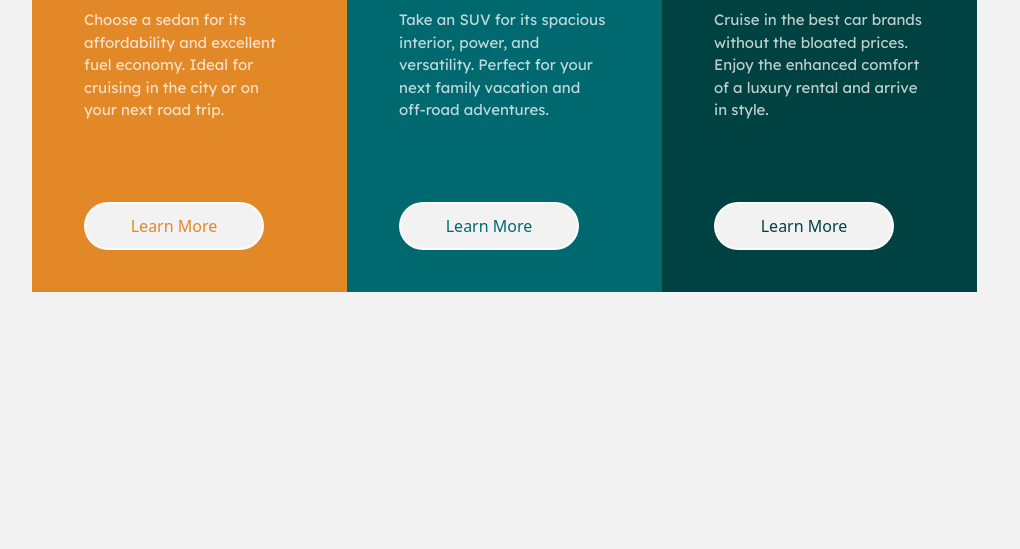
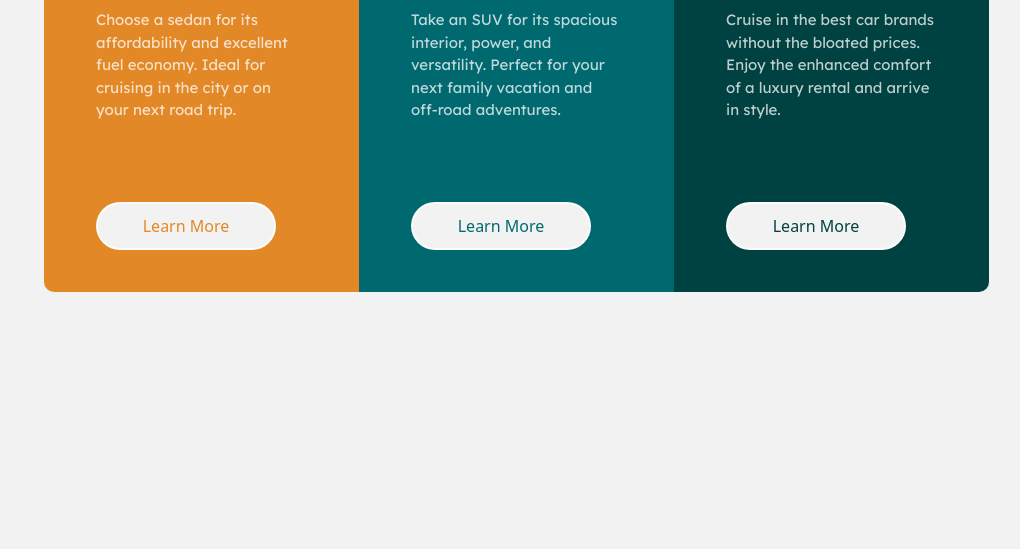
Before and after one commit to AwrelH/3columnCardcomponent, a plain HTML site: page index.html in a window 1280 px wide. Shown: the part 251-800 px from the top of the page, without its empty margins (38-1058 px from the left). Drawn offline with nearby package versions, Linux system fonts and the light colour scheme.

Commit message:
add final touch, rounded corners

```diff
--- a/index.html
+++ b/index.html
@@ -23,8 +23,9 @@
 </head>
 
 <body>
-  <main class="container rounded mt-5">
-    <div class="row">
+  <main class="container d-flex
+   rounded mt-5">
+    <div class=" thing">
 
       <!-- first card -->
       <div class="col-sm-4 card-settings">
--- a/style.css
+++ b/style.css
@@ -8,8 +8,12 @@ body {
     margin: 0 auto;
 }
 
-.row {
-    border-radius: 5px;
+.thing {
+    display: flex;
+    flex-wrap: wrap;
+    border-radius: 10px;
+    overflow: hidden;
+
 }
 
 .text {
@@ -71,13 +75,13 @@ p {
 
 
 }
-.sedan{
+.sedan, .sedan:hover{
     color: hsl(31, 77%, 52%);
 }
-.suv{
+.suv, .suv:hover {
     color: hsl(184, 100%, 22%);
 }
-.lux {
+.lux, .lux:hover {
     color:  hsl(179, 100%, 13%);
 }
 
@@ -96,3 +100,11 @@ p {
     background-color:  hsl(179, 100%, 13%);
     color: hsl(0, 0%, 95%) ;
 }
+
+@media (max-width: 570px) {
+
+    /* .card-settings {
+        margin: 0 auto
+
+    } */
+}
```
